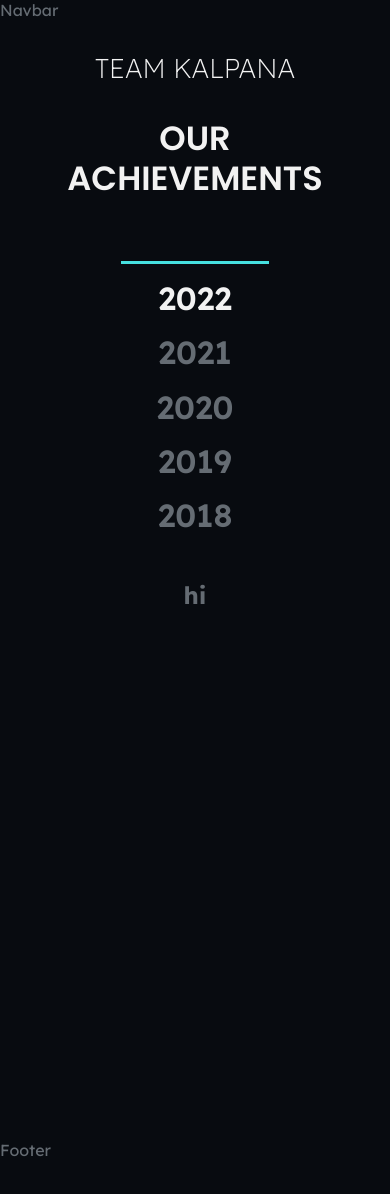
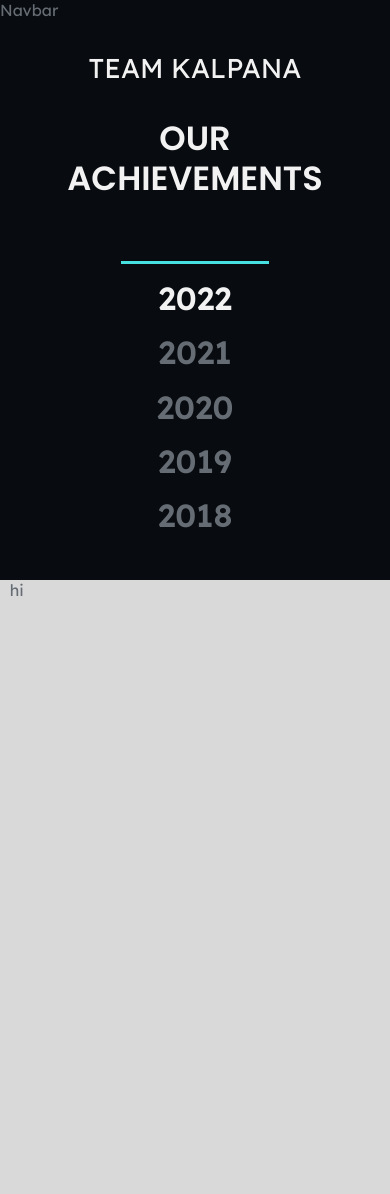
Before and after one commit to aryav-022/Kalpana-Website, a React (Create React App) app: page /achievements in a window 390 px wide. Shown: the top 1194 px of the page. Before the commit the page ends 1160 px from the top, so only its background shows below. Built offline with nearby package versions, Linux system fonts and the light colour scheme.

Commit message:
Banner completed

```diff
--- a/src/Pages/Achievements/AchievementSection.jsx
+++ b/src/Pages/Achievements/AchievementSection.jsx
@@ -1,8 +1,10 @@
 const AchievementSection = () => {
     return (
-    <section>
-        <h1>hi</h1>
-    </section>
+        <div id="sectionContainer">
+            <section id="achievementSection">
+                hi
+            </section>
+        </div>
     );
 }
 
--- a/src/Pages/Achievements/Achievements.css
+++ b/src/Pages/Achievements/Achievements.css
@@ -36,6 +36,9 @@ section {
     /* background-color: var(--accent-light); */
     margin: 0 auto;
     width: min(95%, 85rem);
+}
+
+#banner{
     height: 50rem;
 }
 
@@ -96,9 +99,19 @@ section {
     padding-top: 0.7em;
 }
 
+#sectionContainer
+{
+    width: 100%;
+    background-color: var(--primary-light);
+}
+
+#achievementSection{
+    height: 100rem;
+}
+
 @media only screen and (max-width: 1200px) {
 
-    section {
+    #banner {
         height: 35rem;
     }
 
@@ -129,7 +142,7 @@ section {
 }
 
 @media only screen and (max-width: 768px) {
-    section {
+    #banner {
         height: 30rem;
     }
 
@@ -161,31 +174,7 @@ section {
 
 @media only screen and (max-width: 600px) {
 
-    section{
-        height: 28rem;
-    }
-
-    .years {
-        font-size: 1.6em;
-        width: 20%;
-        height: 16rem;
-        justify-content: space-between;
-    }
-
-    .bannerContent>h3{
-        font-size: 1.5em;
-        font-weight: 200;
-    }
-
-    .bannerContent>h2{
-        padding-top: 3em;
-        font-size: 2.5em;
-    }
-}
-
-@media only screen and (max-width: 450px)
-{
-    section{
+    #banner{
         height: 35rem;
         text-align: center;
     }
@@ -211,6 +200,13 @@ section {
 
     .bannerContent>h2{
         padding-top: 1em;
+        font-size: 2.6em;
+    }
+}
+
+@media only screen and (max-width: 450px)
+{
+    .bannerContent>h2{
         font-size: 2.1em;
     }
 }
```
